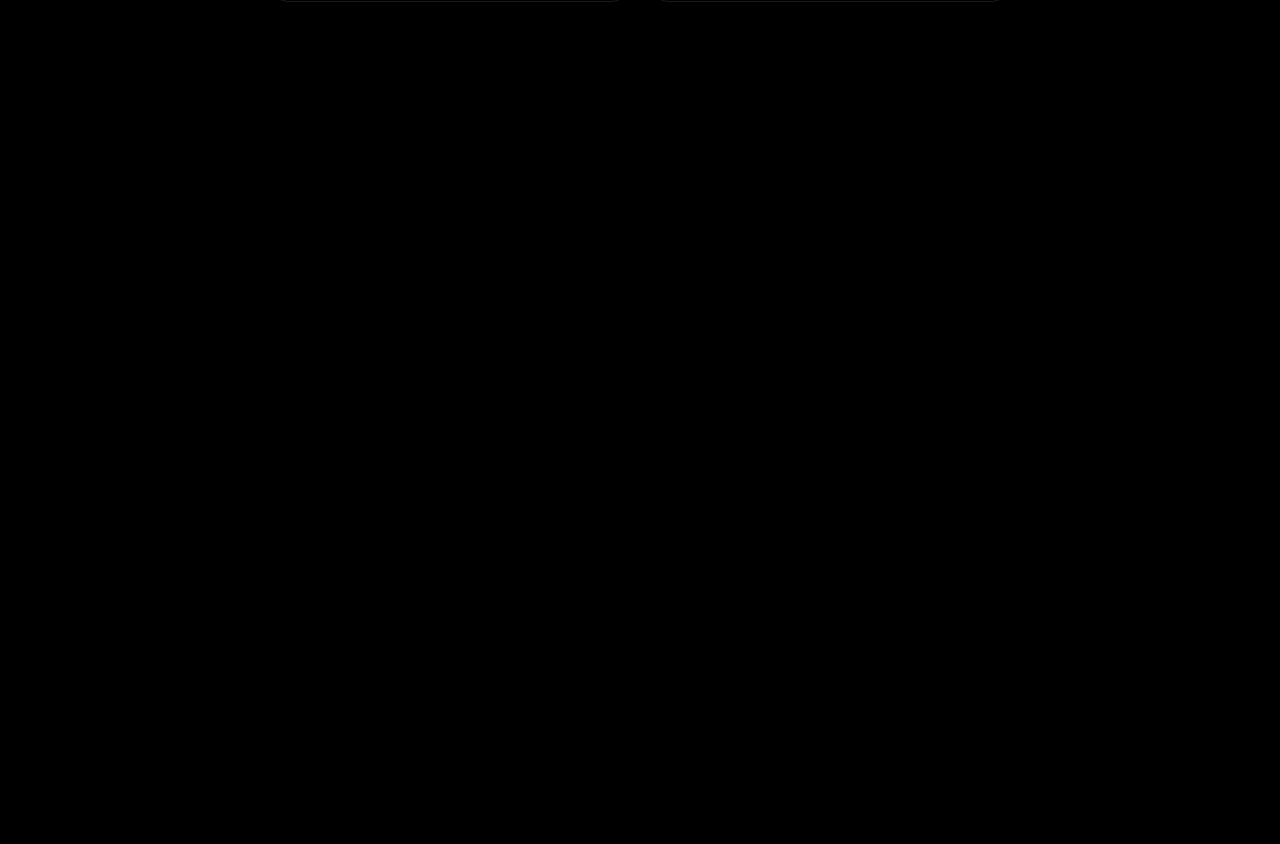
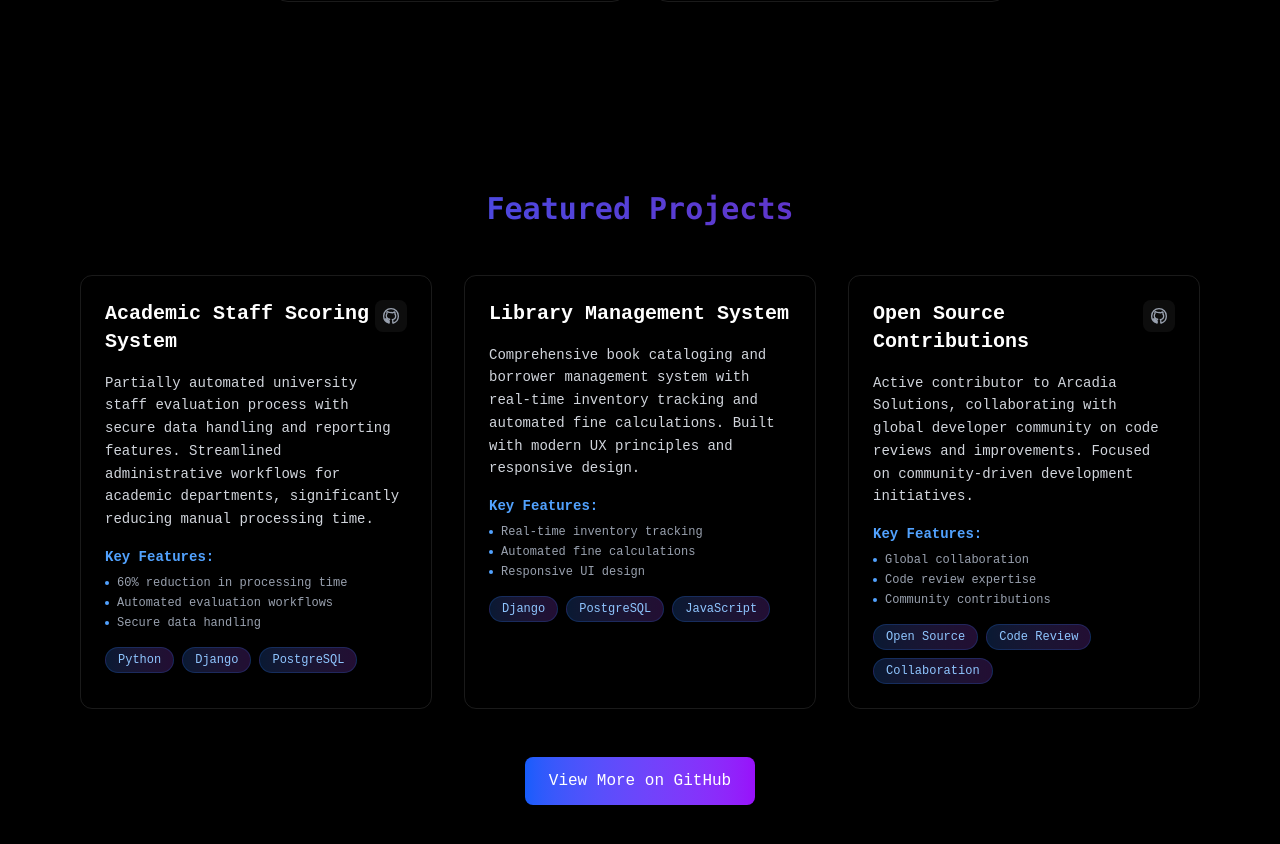
Before and after one commit to KodeVoid/Void, a React (Vite) app in the folder frontend/: page / in a window 1280 px wide. Shown: the part 1918-2762 px from the top of the page. Before the commit the page ends 2016 px from the top, so only its background shows below. Built offline with nearby package versions, Linux system fonts and the light colour scheme.

Commit message:
feat(projects): finish project section and add reveal-on-scroll component to components:Home,About,Project

```diff
--- a/frontend/src/App.jsx
+++ b/frontend/src/App.jsx
@@ -4,6 +4,7 @@
 import { MobileMenu } from "./components/MobileMenu";
 import { Home } from "./components/sections/Home";
 import { About } from "./components/sections/About";
+import { Projects } from "./components/sections/Projects";
 
 function App() {
   const [menuOpen, setMenuOpen] = useState(false);
@@ -12,15 +13,18 @@
   return (
     <>
       {!isLoaded && <LoadingScreen onComplete={() => setIsLoaded(true)} />}
+
+
       <div
-        className={`min-h-screen transition-opacity duration-700 ${
-          isLoaded ? "opacity-100" : "opacity-0"
-        } bg-black text-gray-100`}
+        className={`min-h-screen bg-black text-gray-100 transition-opacity duration-700 ${
+          isLoaded ? "opacity-100" : "opacity-0 pointer-events-none"
+        }`}
       >
         <Navbar menuOpen={menuOpen} setMenuOpen={setMenuOpen} />
         <MobileMenu menuOpen={menuOpen} setMenuOpen={setMenuOpen} />
-        <Home/>
-        <About/>
+        <Home />
+        <About />
+        <Projects />
       </div>
     </>
   );
--- /dev/null
+++ b/frontend/src/components/RevealOnScroll.jsx
@@ -0,0 +1,35 @@
+import { useEffect, useRef } from "react";
+
+const RevealOnScroll = ({ children }) => {
+  const ref = useRef(null);
+
+  useEffect(() => {
+    const observer = new IntersectionObserver(
+      (entries) => {
+        entries.forEach((entry) => {
+          if (entry.isIntersecting) {
+            ref.current.classList.add("visible");
+            observer.unobserve(ref.current); // stop observing after reveal
+          }
+        });
+      },
+      { threshold: 0.2, rootMargin: "0px 0px -50px 0px" }
+    );
+
+    if (ref.current) {
+      observer.observe(ref.current);
+    }
+
+    return () => {
+      if (ref.current) observer.unobserve(ref.current);
+    };
+  }, []);
+
+  return (
+    <div ref={ref} className="reveal">
+      {children}
+    </div>
+  );
+};
+
+export default RevealOnScroll;
--- a/frontend/src/components/sections/About.jsx
+++ b/frontend/src/components/sections/About.jsx
@@ -1,9 +1,10 @@
+import RevealOnScroll from "../RevealOnScroll";
 export const About = () => {
   const frontendSkills = ["React", "TailwindCSS", "JavaScript", "HTML5"];
   const backendSkills = ["Python", "Rust", "Django", "PostgreSQL", "sqlx", "actix_web"];
 
   return (
-    <section
+   <RevealOnScroll> <section
       id="about"
       className="min-h-screen flex items-center justify-center py-20"
     >
@@ -104,6 +105,6 @@
           </div>
         </div>
       </div>
-    </section>
+    </section></RevealOnScroll>
   );
 };
--- a/frontend/src/components/sections/Home.jsx
+++ b/frontend/src/components/sections/Home.jsx
@@ -1,6 +1,8 @@
+import RevealOnScroll from "../RevealOnScroll";
 export const Home = () => {
   return (
-    <section
+  <RevealOnScroll>
+      <section
       id="home"
       className="min-h-screen flex items-center justify-center relative"
     >
@@ -31,5 +33,6 @@
 
       </div>
     </section>
+  </RevealOnScroll>
   );
 };
--- a/frontend/src/components/sections/Projects.jsx
+++ b/frontend/src/components/sections/Projects.jsx
@@ -0,0 +1,168 @@
+
+import RevealOnScroll from "../RevealOnScroll";
+export const Projects = () => {
+  const projects = [
+    {
+      title: "Academic Staff Scoring System",
+      description:
+        "Partially automated university staff evaluation process with secure data handling and reporting features. Streamlined administrative workflows for academic departments, significantly reducing manual processing time.",
+      technologies: ["Python", "Django", "PostgreSQL"],
+      githubUrl: "https://github.com/KodeVoid/asr-academic-scoring-system",
+      liveUrl: null,
+      highlights: [
+        "60% reduction in processing time",
+        "Automated evaluation workflows",
+        "Secure data handling",
+      ],
+    },
+    {
+      title: "Library Management System",
+      description:
+        "Comprehensive book cataloging and borrower management system with real-time inventory tracking and automated fine calculations. Built with modern UX principles and responsive design.",
+      technologies: ["Django", "PostgreSQL", "JavaScript"],
+      githubUrl: null,
+      liveUrl: null,
+      highlights: [
+        "Real-time inventory tracking",
+        "Automated fine calculations",
+        "Responsive UI design",
+      ],
+    },
+    {
+      title: "Open Source Contributions",
+      description:
+        "Active contributor to Arcadia Solutions, collaborating with global developer community on code reviews and improvements. Focused on community-driven development initiatives.",
+      technologies: ["Open Source", "Code Review", "Collaboration"],
+      githubUrl:
+        "https://github.com/Arcadia-Solutions/arcadia/pull/317#discussion_r2288842028",
+      liveUrl: null,
+      highlights: [
+        "Global collaboration",
+        "Code review expertise",
+        "Community contributions",
+      ],
+    },
+  ];
+
+  return (
+    <RevealOnScroll>
+        <section
+      id="projects"
+      className="min-h-screen flex items-center justify-center py-20"
+    >
+      <div className="max-w-6xl mx-auto px-4">
+        <h2 className="text-3xl font-bold mb-12 font-mono bg-gradient-to-r from-blue-600 to-purple-800 bg-clip-text text-transparent text-center">
+          Featured Projects
+        </h2>
+
+        <div className="grid grid-cols-1 md:grid-cols-2 lg:grid-cols-3 gap-8">
+          {projects.map((project, index) => (
+            <div
+              key={index}
+              className="glass rounded-xl p-6 border border-white/10 hover:-translate-y-2 hover:shadow-2xl transition-all duration-300 group"
+            >
+              <div className="flex justify-between items-start mb-4">
+                <h3 className="text-xl font-bold text-white group-hover:text-blue-400 transition-colors">
+                  {project.title}
+                </h3>
+                <div className="flex gap-2">
+                  {project.githubUrl && (
+                    <a
+                      href={project.githubUrl}
+                      target="_blank"
+                      rel="noopener noreferrer"
+                      aria-label="GitHub Repository"
+                      className="p-2 rounded-lg bg-white/5 hover:bg-white/10 transition-colors"
+                    >
+                      {/* GitHub SVG */}
+                      <svg
+                        xmlns="http://www.w3.org/2000/svg"
+                        viewBox="0 0 24 24"
+                        fill="none"
+                        stroke="currentColor"
+                        strokeWidth="2"
+                        strokeLinecap="round"
+                        strokeLinejoin="round"
+                        className="w-4 h-4 text-gray-400 hover:text-white"
+                      >
+                        <path d="M12 1C5.73 1 1 5.73 1 12c0 4.87 3.16 9 7.55 10.46.55.1.75-.24.75-.53v-1.87c-3.07.67-3.72-1.48-3.72-1.48-.5-1.3-1.22-1.65-1.22-1.65-.99-.68.07-.67.07-.67 1.1.08 1.68 1.13 1.68 1.13.97 1.67 2.54 1.19 3.16.91.1-.7.38-1.18.68-1.45-2.45-.28-5.02-1.22-5.02-5.43 0-1.2.43-2.18 1.13-2.95-.11-.28-.49-1.42.11-2.95 0 0 .92-.29 3.02 1.13A10.4 10.4 0 0 1 12 6.8c.93.01 1.87.13 2.74.38 2.1-1.42 3.02-1.13 3.02-1.13.6 1.53.22 2.67.11 2.95.7.77 1.13 1.75 1.13 2.95 0 4.22-2.57 5.14-5.02 5.43.39.33.73.97.73 1.95v2.88c0 .29.2.63.75.53A11 11 0 0 0 23 12c0-6.27-4.73-11-11-11z" />
+                      </svg>
+                    </a>
+                  )}
+                  {project.liveUrl && (
+                    <a
+                      href={project.liveUrl}
+                      target="_blank"
+                      rel="noopener noreferrer"
+                      aria-label="Live Demo"
+                      className="p-2 rounded-lg bg-white/5 hover:bg-white/10 transition-colors"
+                    >
+                      {/* External Link SVG */}
+                      <svg
+                        xmlns="http://www.w3.org/2000/svg"
+                        viewBox="0 0 24 24"
+                        fill="none"
+                        stroke="currentColor"
+                        strokeWidth="2"
+                        strokeLinecap="round"
+                        strokeLinejoin="round"
+                        className="w-4 h-4 text-gray-400 hover:text-white"
+                      >
+                        <path d="M18 13v6a2 2 0 0 1-2 2H6a2 2 0 0 1-2-2V8a2 2 0 0 1 2-2h6" />
+                        <polyline points="15 3 21 3 21 9" />
+                        <line x1="10" y1="14" x2="21" y2="3" />
+                      </svg>
+                    </a>
+                  )}
+                </div>
+              </div>
+
+              <p className="text-gray-300 text-sm leading-relaxed mb-4">
+                {project.description}
+              </p>
+
+              {project.highlights?.length > 0 && (
+                <div className="mb-4">
+                  <h4 className="text-sm font-semibold text-blue-400 mb-2">
+                    Key Features:
+                  </h4>
+                  <ul className="text-xs text-gray-400 space-y-1">
+                    {project.highlights.map((highlight, idx) => (
+                      <li key={idx} className="flex items-center">
+                        <span className="w-1 h-1 bg-blue-400 rounded-full mr-2"></span>
+                        {highlight}
+                      </li>
+                    ))}
+                  </ul>
+                </div>
+              )}
+
+              <div className="flex flex-wrap gap-2 mt-4">
+                {project.technologies?.map((tech) => (
+                  <span
+                    key={tech}
+                    className="bg-gradient-to-r from-blue-500/20 to-purple-500/20 text-blue-300 px-3 py-1 rounded-full text-xs font-medium border border-blue-500/20"
+                  >
+                    {tech}
+                  </span>
+                ))}
+              </div>
+            </div>
+          ))}
+        </div>
+
+        <div className="text-center mt-12">
+          <a
+            href="https://github.com/kodevoid"
+            target="_blank"
+            rel="noopener noreferrer"
+            className="inline-flex items-center gap-2 px-6 py-3 bg-gradient-to-r from-blue-600 to-purple-600 text-white rounded-lg hover:from-blue-700 hover:to-purple-700 transition-all duration-300 hover:-translate-y-1 hover:shadow-lg"
+          >
+            View More on GitHub
+          </a>
+        </div>
+      </div>
+    </section>
+    </RevealOnScroll>
+  );
+};
--- a/frontend/src/index.css
+++ b/frontend/src/index.css
@@ -36,3 +36,14 @@
     animation:loading 0.8s ease infinite;
   }
 }
+
+.reveal {
+  opacity: 0;
+  transform: translateY(30px);
+  transition: opacity 0.6s ease, transform 0.6s ease;
+}
+
+.reveal.visible {
+  opacity: 1;
+  transform: translateY(0);
+}
```
